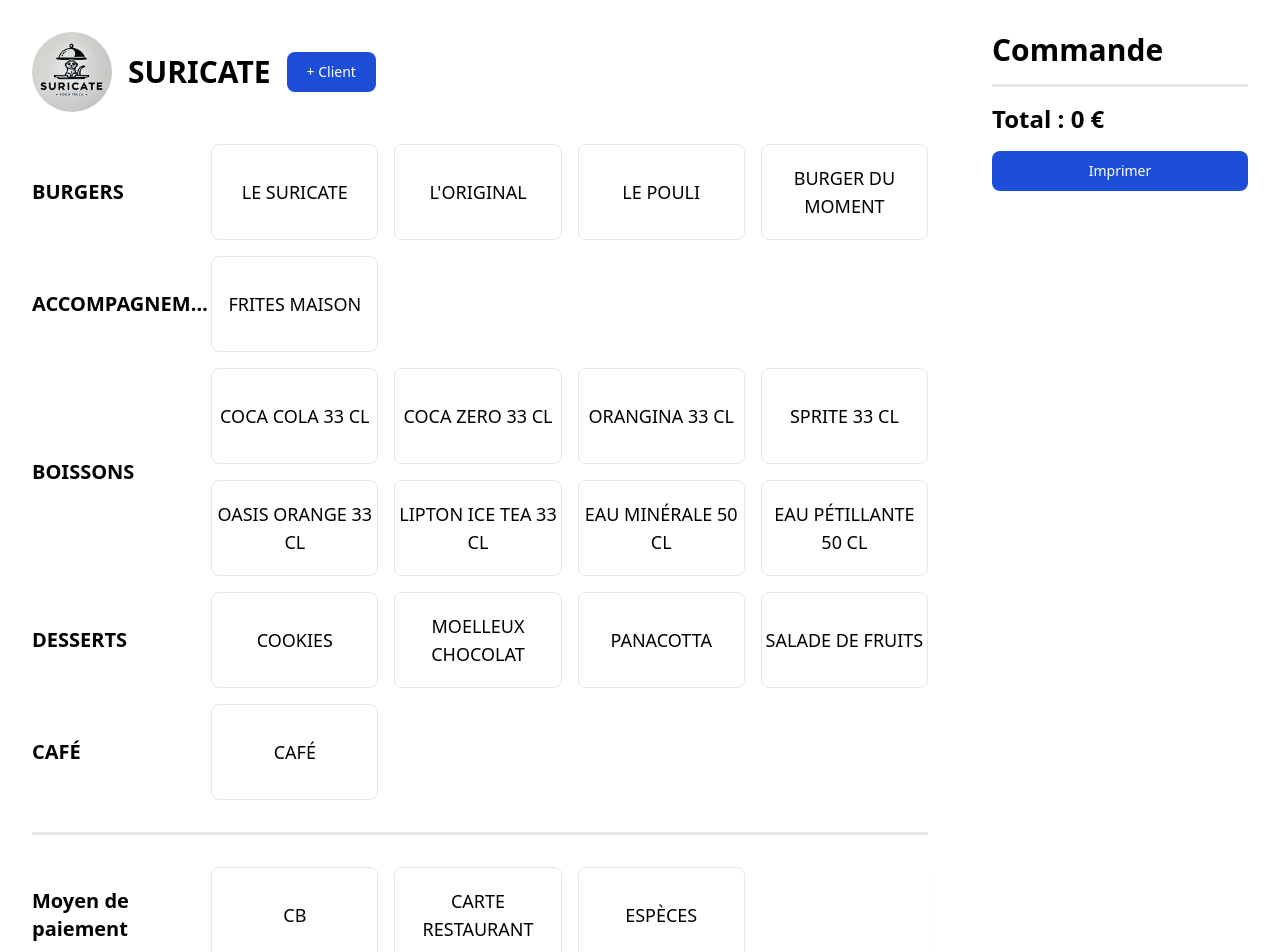
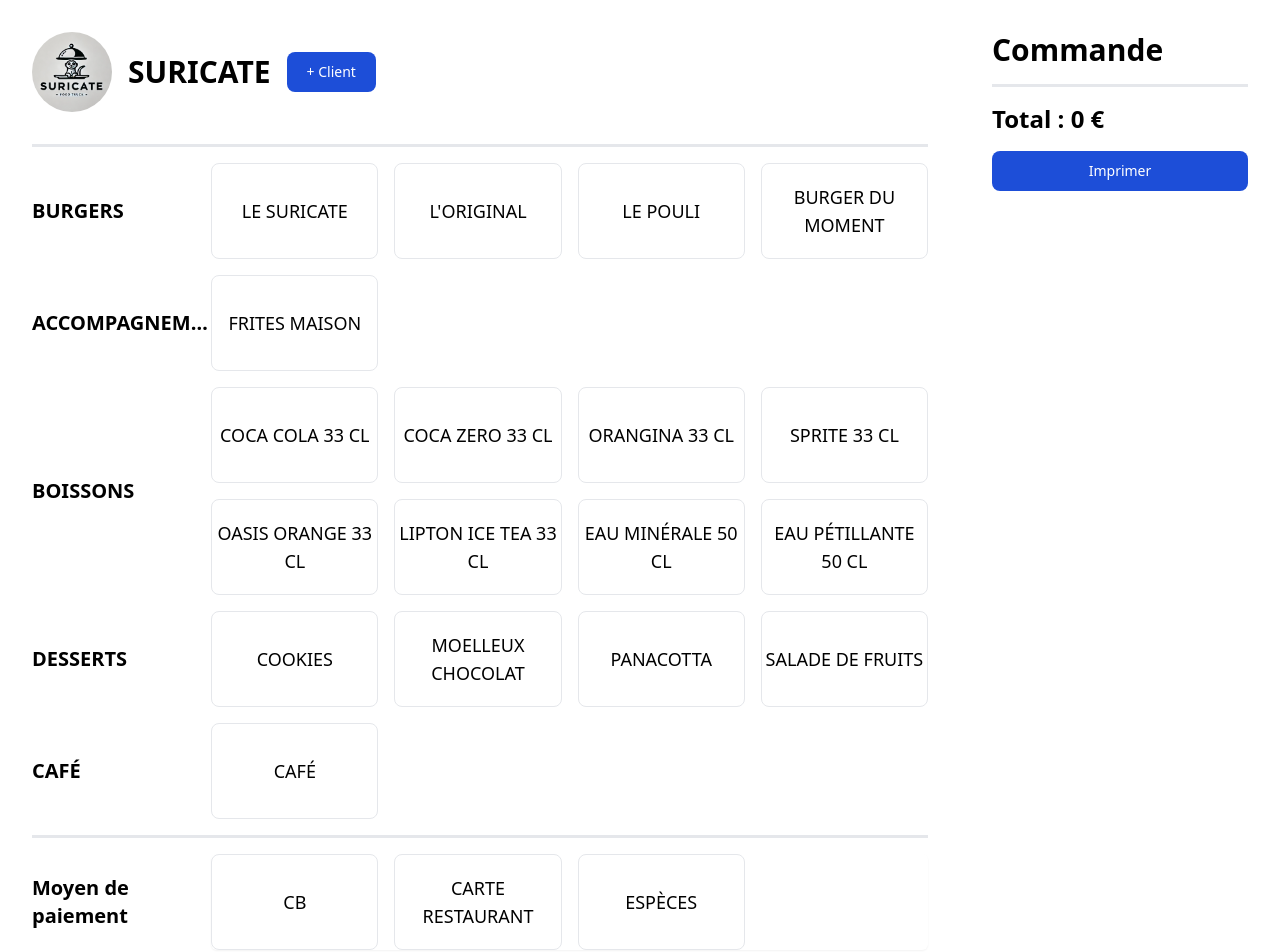
Before and after one commit to fwuensche/suricate, a React (Vite) app: page / in a window 1280 px wide. Shown: the top 952 px of the page. Built offline with nearby package versions, Linux system fonts and the light colour scheme.

Commit message:
add divider

```diff
--- a/src/App.jsx
+++ b/src/App.jsx
@@ -14,6 +14,7 @@ function App() {
     <div className='flex'>
       <div className='w-3/4 p-8 print:hidden'>
         <Header customerName={customerName} setCustomerName={setCustomerName} />
+        <Divider margin />
         <Menu setOrderItems={setOrderItems} />
         <Divider margin />
         <PaymentMethods paymentMethod={paymentMethod} setPaymentMethod={setPaymentMethod} />
--- a/src/components/Divider.jsx
+++ b/src/components/Divider.jsx
@@ -1,5 +1,5 @@
 const Divider = ({ margin } = { margin: false }) => {
-  return <hr className={`border-b-2 border-gray-200 ${margin ? 'my-8' : ''}`} />
+  return <hr className={`border-b-2 border-gray-200 ${margin ? 'my-4' : ''}`} />
 }
 
 export default Divider
```
